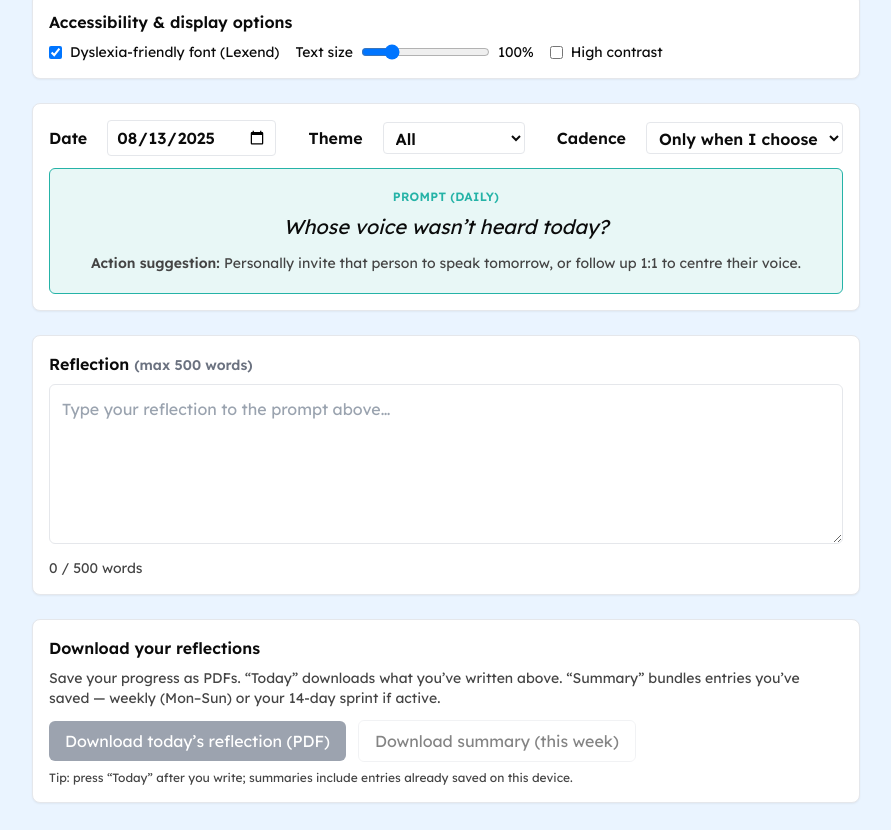
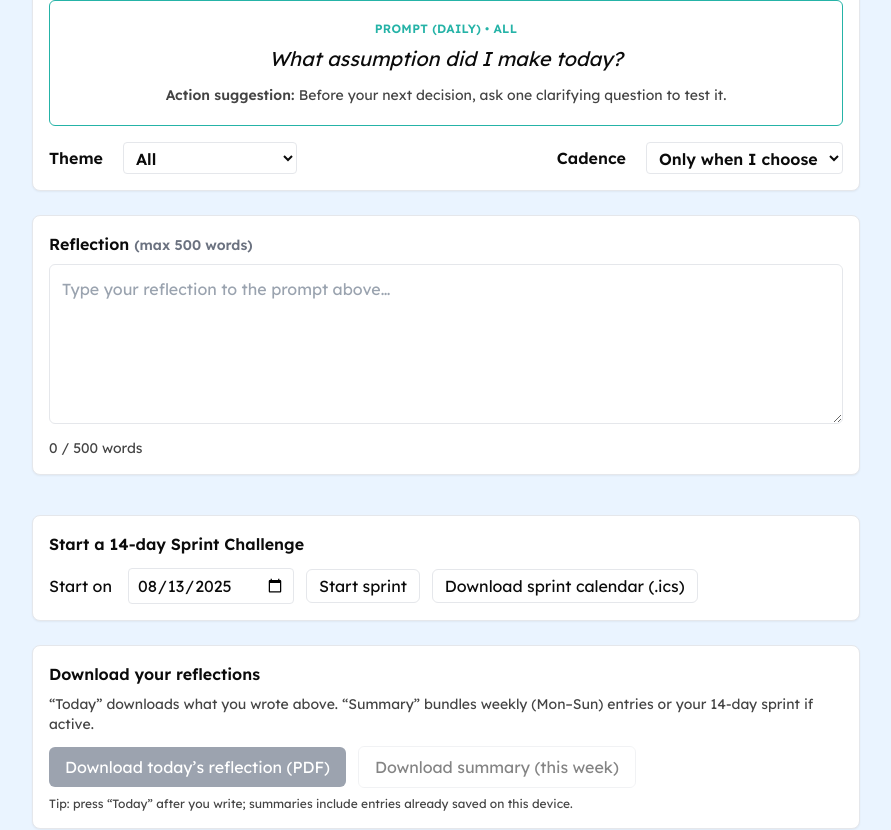
Before and after one commit to Brendals23/allyship-companion, a Next.js app: page / in a window 1280 px wide. Shown: the part 240-1070 px from the top of the page, without its empty margins (194-1085 px from the left). Built offline with nearby package versions, Linux system fonts and the light colour scheme; what @react-pdf/renderer would draw is missing.

Commit message:
Update page.js

```diff
--- a/app/page.js
+++ b/app/page.js
@@ -1,8 +1,9 @@
 'use client';
+
 import React, { useEffect, useMemo, useState } from 'react';
 import '../app/globals.css';
 import { pdf } from '@react-pdf/renderer';
-import { PROMPT_PAIRS } from '../lib/prompts';
+import { PROMPT_PAIRS, THEMES } from '../lib/prompts';
 import { ReflectionPDF } from '../components/ReflectionPDF.jsx';
 import { SprintWrapPDF } from '../components/SprintWrapPDF.jsx';
 
@@ -26,17 +27,18 @@ function daysBetween(a, b) {
 }
 function weekStartMonday(dateISO) {
   const d = new Date(dateISO + 'T00:00:00');
-  const dow = d.getDay(); // 0 Sun..6 Sat
-  const delta = (dow + 6) % 7; // Mon=0
+  const dow = d.getDay();              // 0 Sun..6 Sat
+  const delta = (dow + 6) % 7;         // Mon=0
   d.setDate(d.getDate() - delta);
   return formatDateISO(d);
 }
 function weekEndFromStart(startISO) { return addDays(startISO, 6); }
 
-// deterministic pick by seed (date-based)
+// deterministic pick by seed (date/cadence/theme)
 function seededPick(arr, seedStr) {
   if (!arr?.length) return null;
-  const seed = Array.from(seedStr).reduce((acc, ch) => acc + ch.charCodeAt(0), 0);
+  let seed = 0;
+  for (let i = 0; i < seedStr.length; i++) seed = (seed * 31 + seedStr.charCodeAt(i)) >>> 0;
   const idx = seed % arr.length;
   return arr[idx];
 }
@@ -44,38 +46,38 @@ function seededPick(arr, seedStr) {
 // map cadence → prompt category
 function categoryForCadence(cadence) {
   if (cadence === 'weekly') return 'week';
-  if (cadence === '3x') return 'fewDays';
-  return 'daily'; // 'daily' and 'self' default to daily prompts
+  if (cadence === '3x')     return 'fewDays';
+  return 'daily'; // 'daily' and 'self'
 }
 
 /* ---------- page ---------- */
 export default function Home() {
-  // display prefs
+  /* display prefs */
   const [contrast, setContrast] = useState('normal');
   const [fontSize, setFontSize] = useState(1);
   const [useLexend, setUseLexend] = useState(true);
 
-  // core state
+  /* core state */
   const today = useMemo(() => formatDateISO(new Date()), []);
   const [date, setDate] = useState(today);
-  const [cadence, setCadence] = useState('self'); // daily | 3x | weekly | self
-  const [theme, setTheme] = useState('All');      // kept in UI for now
+  const [cadence, setCadence] = useState('self');  // daily | 3x | weekly | self
+  const [theme, setTheme] = useState('All');
   const [reflection, setReflection] = useState('');
   const [filename, setFilename] = useState('');
 
-  // sprint
+  /* sprint */
   const [sprintActive, setSprintActive] = useState(false);
   const [sprintStart, setSprintStart] = useState(today);
   const SPRINT_DAYS = 14;
 
-  // history (local only)
+  /* local history */
   const [history, setHistory] = useState([]);
 
-  // selected prompts (from PROMPT_PAIRS)
+  /* selected prompts */
   const [promptReflection, setPromptReflection] = useState('');
   const [promptAction, setPromptAction] = useState('');
 
-  // load prefs/history
+  /* load prefs/history */
   useEffect(() => {
     try {
       const saved = JSON.parse(localStorage.getItem('ac_prefs') || '{}');
@@ -86,17 +88,14 @@ export default function Home() {
       if (saved.theme) setTheme(saved.theme);
 
       const sprint = JSON.parse(localStorage.getItem('ac_sprint') || 'null');
-      if (sprint?.active) {
-        setSprintActive(true);
-        setSprintStart(sprint.startDate || today);
-      }
+      if (sprint?.active) { setSprintActive(true); setSprintStart(sprint.startDate || today); }
 
       const hist = JSON.parse(localStorage.getItem('ac_history') || '[]');
       setHistory(Array.isArray(hist) ? hist : []);
     } catch {}
   }, [today]);
 
-  // persist prefs + apply display
+  /* persist prefs + apply display */
   useEffect(() => {
     try {
       localStorage.setItem('ac_prefs', JSON.stringify({ contrast, fontSize, useLexend, cadence, theme }));
@@ -108,22 +107,31 @@ export default function Home() {
       : 'system-ui, -apple-system, Segoe UI, Roboto, Helvetica, Arial';
   }, [contrast, fontSize, useLexend, cadence, theme]);
 
-  // choose prompt pair based on date + cadence category (stable per date)
+  /* choose prompt pair based on date + cadence + theme (with filtering) */
   useEffect(() => {
-    const cat = categoryForCadence(cadence);
-    const pool = PROMPT_PAIRS[cat] || PROMPT_PAIRS.daily;
-    const picked = seededPick(pool, date);
-    setPromptReflection(picked?.reflection || '');
-    setPromptAction(picked?.action || '');
-  }, [date, cadence]);
+    const cat   = categoryForCadence(cadence);
+    const pool  = PROMPT_PAIRS[cat] || PROMPT_PAIRS.daily;
 
-  // filename
+    // filter by theme if present
+    const t     = theme || 'All';
+    const filt  = (t === 'All') ? pool : pool.filter(p => (p.themes || []).includes(t));
+    const final = filt.length ? filt : pool; // safe fallback
+
+    const seed  = `${date}|${cadence}|${t}`;
+    const pick  = seededPick(final, seed);
+
+    setPromptReflection(pick?.reflection || '');
+    setPromptAction(pick?.action || '');
+  }, [date, cadence, theme]);
+
+  /* filename */
   useEffect(() => {
-    const safeCat = categoryForCadence(cadence);
-    setFilename(`${date}_${safeCat}_Reflection.pdf`);
-  }, [date, cadence]);
+    const safeCat   = categoryForCadence(cadence);
+    const safeTheme = (theme || 'All').replace(/\s+/g, '_');
+    setFilename(`${date}_${safeCat}_${safeTheme}_Reflection.pdf`);
+  }, [date, cadence, theme]);
 
-  // service worker (optional)
+  /* service worker (optional) */
   useEffect(() => {
     if ('serviceWorker' in navigator) {
       navigator.serviceWorker.register('/sw.js').catch(() => {});
@@ -134,7 +142,8 @@ export default function Home() {
   async function downloadTodayPDF() {
     const entry = {
       date,
-      theme, // kept for continuity; not filtering prompts by theme right now
+      theme,
+      cadence,
       prompt: promptReflection,
       action: promptAction,
       reflection,
@@ -145,10 +154,10 @@ export default function Home() {
     setHistory(updated);
     try { localStorage.setItem('ac_history', JSON.stringify(updated)); } catch {}
 
-    const doc = <ReflectionPDF date={date} prompt={promptReflection} reflection={reflection} theme={theme} />;
+    const doc  = <ReflectionPDF date={date} prompt={promptReflection} reflection={reflection} theme={theme} />;
     const blob = await pdf(doc).toBlob();
-    const url = URL.createObjectURL(blob);
-    const a = document.createElement('a');
+    const url  = URL.createObjectURL(blob);
+    const a    = document.createElement('a');
     a.href = url; a.download = filename || 'reflection.pdf'; a.click();
     URL.revokeObjectURL(url);
   }
@@ -162,48 +171,41 @@ export default function Home() {
       .filter(h => h.date >= start && h.date <= end)
       .sort((a, b) => (a.date < b.date ? -1 : 1));
 
-    const doc = <SprintWrapPDF start={start} end={end} entries={entries} theme={theme} />;
+    const doc  = <SprintWrapPDF start={start} end={end} entries={entries} theme={theme} />;
     const blob = await pdf(doc).toBlob();
-    const url = URL.createObjectURL(blob);
-    const a = document.createElement('a');
+    const url  = URL.createObjectURL(blob);
+    const a    = document.createElement('a');
     a.href = url;
-    a.download = sprintActive
-      ? `Allyship_Sprint_${start}_to_${end}.pdf`
-      : `Allyship_Weekly_${start}_to_${end}.pdf`;
+    a.download = sprintActive ? `Allyship_Sprint_${start}_to_${end}.pdf` : `Allyship_Weekly_${start}_to_${end}.pdf`;
     a.click();
     URL.revokeObjectURL(url);
   }
 
-  // .ics helpers
+  /* .ics helpers (nudges) */
   function icsHeader() { return ['BEGIN:VCALENDAR','VERSION:2.0','PRODID:-//Allyship Companion//EN','CALSCALE:GREGORIAN'].join('\r\n'); }
   function icsFooter() { return 'END:VCALENDAR'; }
   function fmtDate(dISO) { return dISO.replace(/-/g, ''); }
-  function downloadICS(filename, vevents) {
-    const content = [icsHeader(), ...vevents, icsFooter()].join('\r\n');
-    const blob = new Blob([content], { type: 'text/calendar;charset=utf-8' });
-    const url = URL.createObjectURL(blob);
-    const a = document.createElement('a'); a.href = url; a.download = filename; a.click();
-    URL.revokeObjectURL(url);
-  }
-  function downloadCadenceICS(startISO) {
-    const dt = fmtDate(startISO);
-    let rrule = '';
-    if (cadence === 'daily') rrule = 'RRULE:FREQ=DAILY';
-    if (cadence === 'weekly') rrule = 'RRULE:FREQ=WEEKLY;BYDAY=MO';
-    if (cadence === '3x')    rrule = 'RRULE:FREQ=WEEKLY;BYDAY=MO,WE,FR';
-    const vev = ['BEGIN:VEVENT', `UID:ac-${dt}-${cadence}@allyship`, `DTSTART;VALUE=DATE:${dt}`, `SUMMARY:Allyship reflection (${cadence})`, rrule, 'END:VEVENT'];
-    downloadICS('allyship-cadence.ics', vev);
-  }
+
   function downloadSprintICS() {
     const events = [];
     for (let i = 0; i < SPRINT_DAYS; i++) {
       const d = fmtDate(addDays(sprintStart, i));
-      events.push('BEGIN:VEVENT', `UID:sprint-${d}-${i}@allyship`, `DTSTART;VALUE=DATE:${d}`, `SUMMARY:Allyship 14-day sprint — Day ${i+1}`, 'END:VEVENT');
+      events.push(
+        'BEGIN:VEVENT',
+        `UID:sprint-${d}-${i}@allyship`,
+        `DTSTART;VALUE=DATE:${d}`,
+        `SUMMARY:Allyship 14-day sprint — Day ${i+1}`,
+        'END:VEVENT'
+      );
     }
-    downloadICS('allyship-sprint-14d.ics', events);
+    const content = [icsHeader(), ...events, icsFooter()].join('\r\n');
+    const blob = new Blob([content], { type: 'text/calendar;charset=utf-8' });
+    const url = URL.createObjectURL(blob);
+    const a = document.createElement('a'); a.href = url; a.download = 'allyship-sprint-14d.ics'; a.click();
+    URL.revokeObjectURL(url);
   }
 
-  /* ---------- UI state ---------- */
+  /* ---------- derived UI state ---------- */
   const words = reflection.trim().split(/\s+/).filter(Boolean).length;
   const disableToday = reflection.trim().length === 0 || words > 500;
 
@@ -217,7 +219,7 @@ export default function Home() {
 
   const disableSummary = sprintActive ? !sprintHasEntries : !weekHasEntries;
 
-  /* ---------- render ---------- */
+  /* ---------- render (order requested) ---------- */
   return (
     <main className="min-h-screen">
       <header className="w-full border-b border-gray-200 bg-white/60 backdrop-blur sticky top-0 z-10">
@@ -227,60 +229,62 @@ export default function Home() {
       </header>
 
       <section className="mx-auto container px-4 py-8">
-        {/* Title + intro */}
-        <h1 className="text-4xl md:text-5xl font-extrabold text-navyDeep mb-2">Allyship Companion</h1>
-        <p className="text-lg text-gray-700 mb-3">A gentle nudge to practice allyship in three minutes or less.</p>
-        <p className="text-gray-700 mb-6 max-w-2xl">
-          Adjust your display, reflect on today’s prompt, then (optionally) set up reminders or a 14-day sprint.
-          Everything stays on your device.
-        </p>
-
-        {/* Accessibility */}
+        {/* 1) Accessibility & display options */}
         <div className="mb-6 p-4 rounded-lg border bg-white shadow-sm">
           <h2 className="font-semibold mb-2">Accessibility & display options</h2>
           <div className="flex flex-wrap gap-4 items-center text-sm">
             <label className="flex items-center gap-2">
-              <input type="checkbox" checked={useLexend} onChange={(e) => setUseLexend(e.target.checked)} />
+              <input type="checkbox" checked={useLexend} onChange={(e)=>setUseLexend(e.target.checked)} />
               Dyslexia-friendly font (Lexend)
             </label>
             <label className="flex items-center gap-2">
               Text size
-              <input type="range" min="0.9" max="1.4" step="0.05" value={fontSize} onChange={(e) => setFontSize(parseFloat(e.target.value))} />
-              <span>{Math.round(fontSize * 100)}%</span>
+              <input type="range" min="0.9" max="1.4" step="0.05" value={fontSize} onChange={(e)=>setFontSize(parseFloat(e.target.value))} />
+              <span>{Math.round(fontSize*100)}%</span>
             </label>
             <label className="flex items-center gap-2">
-              <input type="checkbox" checked={contrast === 'high'} onChange={(e) => setContrast(e.target.checked ? 'high' : 'normal')} />
+              <input type="checkbox" checked={contrast==='high'} onChange={(e)=>setContrast(e.target.checked?'high':'normal')} />
               High contrast
             </label>
           </div>
         </div>
 
-        {/* Prompt & Reflection */}
+        {/* 2) Prompt area: Date at top, Prompt card, then Theme & Cadence below */}
         <div className="grid gap-6">
           <div className="p-4 rounded-lg border bg-white shadow-sm">
-            <div className="flex flex-col md:flex-row md:items-center justify-between gap-4 mb-3">
-              <label className="flex items-center gap-2 font-semibold">
-                Date
-                <input type="date" className="ml-3 border rounded px-2 py-1" value={date} onChange={(e) => setDate(e.target.value)} />
-              </label>
+            {/* Date at the top */}
+            <label className="flex items-center gap-2 font-semibold mb-3">
+              Date
+              <input
+                type="date"
+                className="ml-3 border rounded px-2 py-1"
+                value={date}
+                onChange={(e)=>setDate(e.target.value)}
+              />
+            </label>
+
+            {/* Prompt card */}
+            <div className="rounded-md border border-tealSoft p-5 mb-4">
+              <div className="text-xs uppercase tracking-wide text-tealSoft font-semibold mb-2 text-center">
+                Prompt ({categoryForCadence(cadence)}) • {theme}
+              </div>
+              <div className="text-xl italic text-center mb-3">{promptReflection}</div>
+              <div className="text-sm text-gray-700 text-center">
+                <span className="font-semibold">Action suggestion: </span>{promptAction}
+              </div>
+            </div>
+
+            {/* Theme & Cadence under the prompt */}
+            <div className="flex flex-col md:flex-row md:items-center justify-between gap-4">
               <label className="flex items-center gap-2 font-semibold">
                 Theme
-                <select className="ml-3 border rounded px-2 py-1" value={theme} onChange={(e) => setTheme(e.target.value)}>
-                  {/* Theme kept for future filtering; not used in selection yet */}
-                  <option>All</option>
-                  <option>Belonging</option>
-                  <option>Bias</option>
-                  <option>Visibility</option>
-                  <option>Inclusion</option>
-                  <option>Advocacy</option>
-                  <option>Anti-Racism</option>
-                  <option>Accessibility</option>
-                  <option>Psych Safety</option>
+                <select className="ml-3 border rounded px-2 py-1" value={theme} onChange={(e)=>setTheme(e.target.value)}>
+                  {THEMES.map(t => <option key={t} value={t}>{t}</option>)}
                 </select>
               </label>
               <label className="flex items-center gap-2 font-semibold">
                 Cadence
-                <select className="ml-3 border rounded px-2 py-1" value={cadence} onChange={(e) => setCadence(e.target.value)}>
+                <select className="ml-3 border rounded px-2 py-1" value={cadence} onChange={(e)=>setCadence(e.target.value)}>
                   <option value="daily">Daily</option>
                   <option value="3x">3× per week</option>
                   <option value="weekly">Weekly</option>
@@ -288,18 +292,9 @@ export default function Home() {
                 </select>
               </label>
             </div>
-
-            <div className="prompt-box rounded-md border border-tealSoft p-5">
-              <div className="text-xs uppercase tracking-wide text-tealSoft font-semibold mb-2 text-center">
-                Prompt ({categoryForCadence(cadence)})
-              </div>
-              <div className="text-xl italic text-center mb-3">{promptReflection}</div>
-              <div className="text-sm text-gray-700 text-center">
-                <span className="font-semibold">Action suggestion: </span>{promptAction}
-              </div>
-            </div>
           </div>
 
+          {/* Reflection box */}
           <div className="p-4 rounded-lg border bg-white shadow-sm">
             <label className="block font-semibold mb-2">
               Reflection <span className="text-gray-500 text-sm">(max 500 words)</span>
@@ -307,7 +302,7 @@ export default function Home() {
             <textarea
               className="w-full min-h-[160px] border rounded-md p-3 outline-none focus:ring-2 focus:ring-tealSoft"
               value={reflection}
-              onChange={(e) => setReflection(e.target.value)}
+              onChange={(e)=>setReflection(e.target.value)}
               placeholder="Type your reflection to the prompt above…"
             />
             <div className="mt-2 text-sm text-gray-600 flex items-center justify-between">
@@ -319,63 +314,30 @@ export default function Home() {
           </div>
         </div>
 
-        {/* Downloads */}
-        <div className="mt-6 p-4 rounded-lg border bg-white shadow-sm">
-          <h2 className="font-semibold mb-2">Download your reflections</h2>
-          <p className="text-gray-700 mb-3 text-sm">
-            Save your progress as PDFs. “Today” downloads what you’ve written above.
-            “Summary” bundles entries you’ve saved — weekly (Mon–Sun) or your 14-day sprint if active.
-          </p>
-          <div className="flex flex-col gap-3 sm:flex-row sm:flex-wrap sm:items-center">
-            <button
-              onClick={downloadTodayPDF}
-              disabled={disableToday}
-              className={`px-4 py-2 rounded-md text-white ${disableToday ? 'bg-gray-400' : 'bg-navyDeep hover:opacity-90'}`}
-              title="Downloads a PDF of today’s reflection"
-            >
-              Download today’s reflection (PDF)
-            </button>
-            <button
-              onClick={downloadSummaryPDF}
-              disabled={disableSummary}
-              className={`px-4 py-2 rounded-md border ${disableSummary ? 'opacity-50' : 'hover:bg-gray-50'}`}
-              title="Bundles entries saved on this device for the period"
-            >
-              Download summary {sprintActive ? '(sprint)' : '(this week)'}
-            </button>
-          </div>
-          <p className="text-xs text-gray-600 mt-2">
-            Tip: press “Today” after you write; summaries include entries already saved on this device.
-          </p>
-        </div>
-
-        {/* Sprint controls (unchanged behaviour) */}
+        {/* 3) Start a 14-day Sprint Challenge */}
         <div className="mt-10 mb-6 p-4 rounded-lg border bg-white shadow-sm">
-          <h2 className="font-semibold mb-3">Optional nudges & sprint</h2>
+          <h2 className="font-semibold mb-3">Start a 14-day Sprint Challenge</h2>
           {!sprintActive ? (
             <div className="flex flex-wrap items-center gap-3">
               <label className="flex items-center gap-2">Start on
-                <input type="date" className="ml-2 border rounded px-2 py-1" value={sprintStart} onChange={(e)=>setSprintStart(e.target.value)} />
+                <input
+                  type="date"
+                  className="ml-2 border rounded px-2 py-1"
+                  value={sprintStart}
+                  onChange={(e)=>setSprintStart(e.target.value)}
+                />
               </label>
               <button
-                onClick={() => { setSprintActive(true); try { localStorage.setItem('ac_sprint', JSON.stringify({active:true, startDate:sprintStart, days:SPRINT_DAYS})); } catch {} }}
+                onClick={() => {
+                  setSprintActive(true);
+                  try { localStorage.setItem('ac_sprint', JSON.stringify({active:true, startDate:sprintStart, days:SPRINT_DAYS})); } catch {}
+                }}
                 className="px-3 py-1 rounded-md border"
               >
                 Start sprint
               </button>
               <button
-                onClick={() => {
-                  const events = [];
-                  for (let i = 0; i < SPRINT_DAYS; i++) {
-                    const d = (addDays(sprintStart, i)).replace(/-/g,'');
-                    events.push('BEGIN:VEVENT', `UID:sprint-${d}-${i}@allyship`, `DTSTART;VALUE=DATE:${d}`, `SUMMARY:Allyship 14-day sprint — Day ${i+1}`, 'END:VEVENT');
-                  }
-                  const content = ['BEGIN:VCALENDAR','VERSION:2.0','PRODID:-//Allyship Companion//EN','CALSCALE:GREGORIAN', ...events, 'END:VCALENDAR'].join('\r\n');
-                  const blob = new Blob([content], { type: 'text/calendar;charset=utf-8' });
-                  const url = URL.createObjectURL(blob);
-                  const a = document.createElement('a'); a.href = url; a.download = 'allyship-sprint-14d.ics'; a.click();
-                  URL.revokeObjectURL(url);
-                }}
+                onClick={downloadSprintICS}
                 className="px-3 py-1 rounded-md border"
               >
                 Download sprint calendar (.ics)
@@ -396,6 +358,33 @@ export default function Home() {
           )}
         </div>
 
+        {/* 4) Download your reflections */}
+        <div className="mt-6 p-4 rounded-lg border bg-white shadow-sm">
+          <h2 className="font-semibold mb-2">Download your reflections</h2>
+          <p className="text-gray-700 mb-3 text-sm">
+            “Today” downloads what you wrote above. “Summary” bundles weekly (Mon–Sun) entries or your 14-day sprint if active.
+          </p>
+          <div className="flex flex-col gap-3 sm:flex-row sm:flex-wrap sm:items-center">
+            <button
+              onClick={downloadTodayPDF}
+              disabled={disableToday}
+              className={`px-4 py-2 rounded-md text-white ${disableToday ? 'bg-gray-400' : 'bg-navyDeep hover:opacity-90'}`}
+            >
+              Download today’s reflection (PDF)
+            </button>
+            <button
+              onClick={downloadSummaryPDF}
+              disabled={disableSummary}
+              className={`px-4 py-2 rounded-md border ${disableSummary ? 'opacity-50' : 'hover:bg-gray-50'}`}
+            >
+              Download summary {sprintActive ? '(sprint)' : '(this week)'}
+            </button>
+          </div>
+          <p className="text-xs text-gray-600 mt-2">
+            Tip: press “Today” after you write; summaries include entries already saved on this device.
+          </p>
+        </div>
+
         {/* Privacy */}
         <div className="mt-12 p-4 border rounded-lg bg-white shadow-sm">
           <h2 className="text-lg font-semibold mb-2">Privacy</h2>
```
